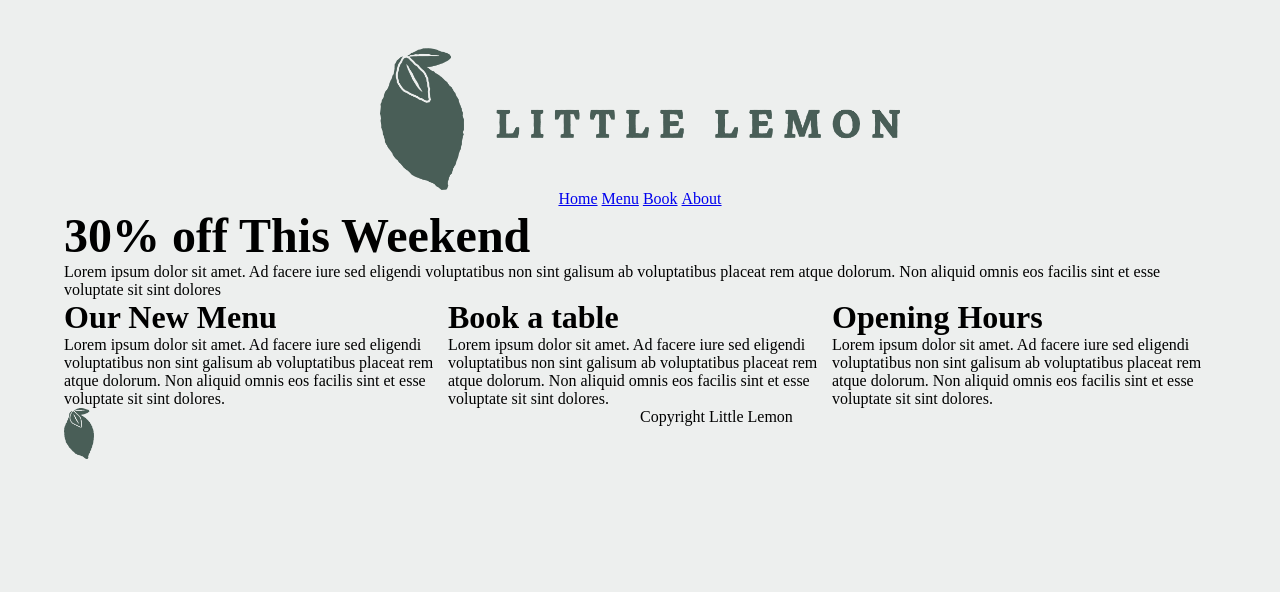
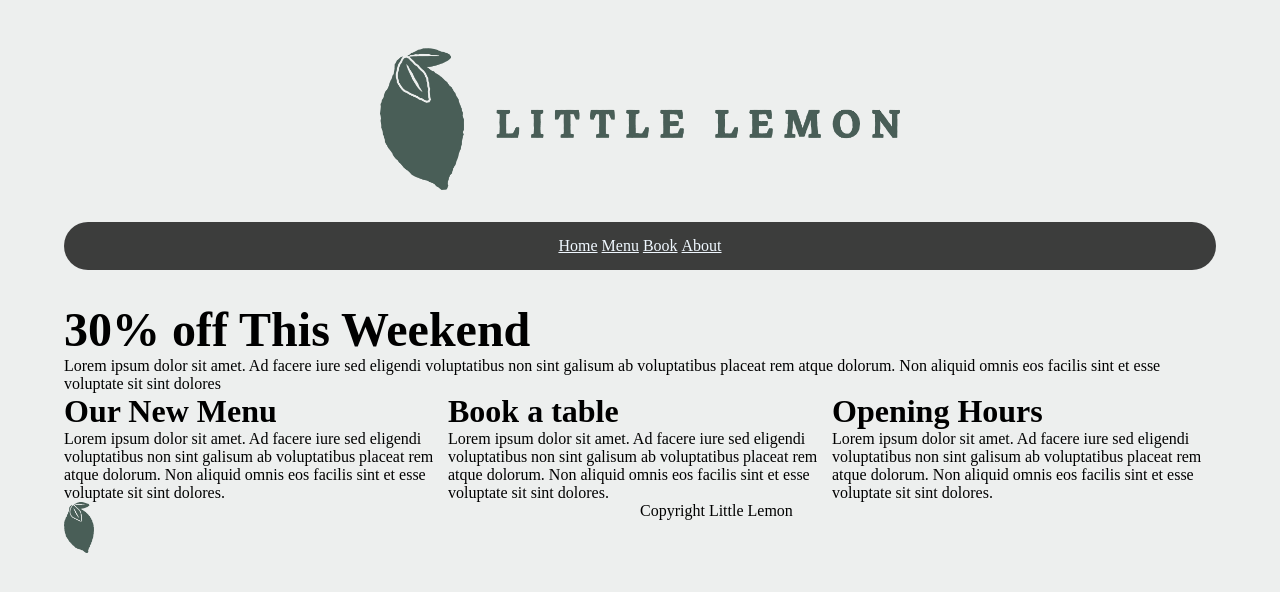
Before and after one commit to NikhilShrestha25/Portfolio_Project, a plain HTML site: page index.html in a window 1280 px wide. Drawn offline with Linux system fonts and the light colour scheme.

Commit message:
Design the navigation bar.

```diff
--- a/styles.css
+++ b/styles.css
@@ -28,14 +28,7 @@ header > img{
 
 }
 
-nav ul{
-    list-style: none;
-    text-align: center;
-}
 
-nav li{
-    display: inline-block;
-}
 
 section{
     display:flex;
@@ -52,3 +45,33 @@ footer{
 footer div{
     flex:1
 }
+
+/* Navigation bar*/
+
+nav{
+    background-color: rgba(0, 0, 0, 0.745);
+    height: 3rem;
+    display:flex;
+    border-radius: 25px;
+    margin-top: 2rem;
+    margin-bottom: 2rem;
+}
+
+nav a{
+    color:aliceblue;
+
+
+}
+
+
+nav ul{
+    list-style: none;
+    text-align: center;
+    flex:1;
+    align-self: center;
+}
+
+nav li{
+    display: inline-block;
+
+}
```
